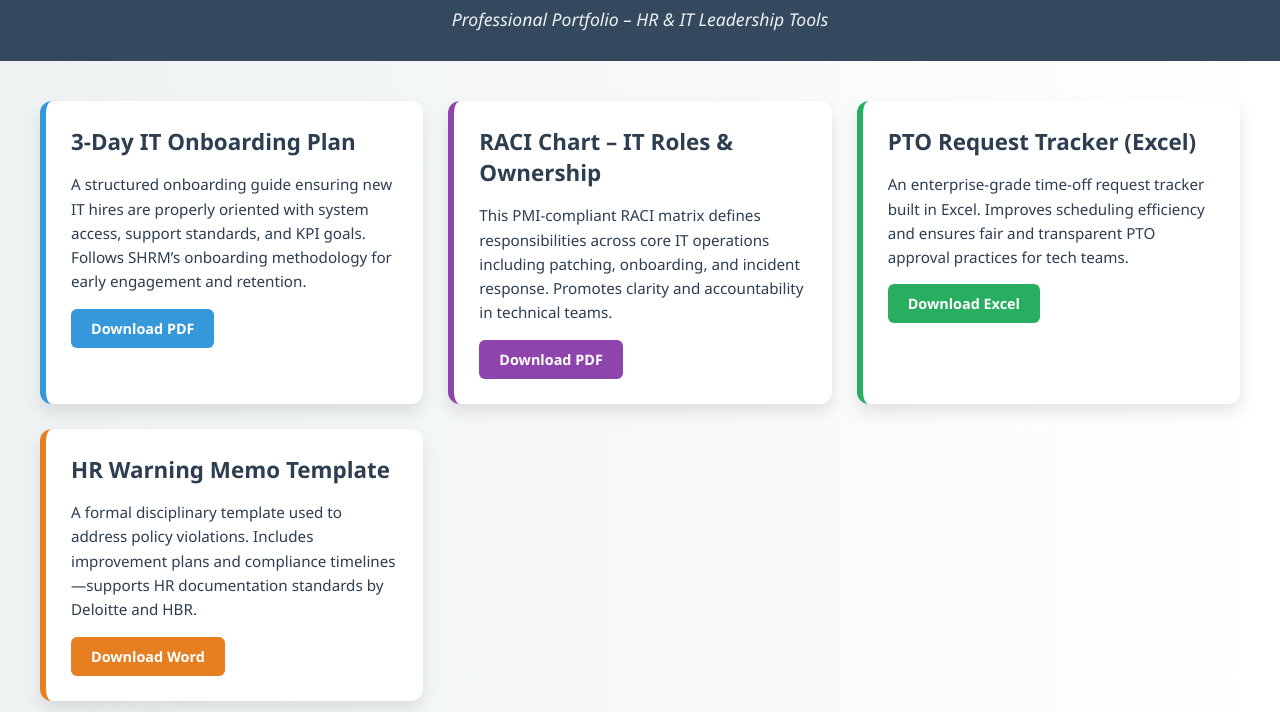
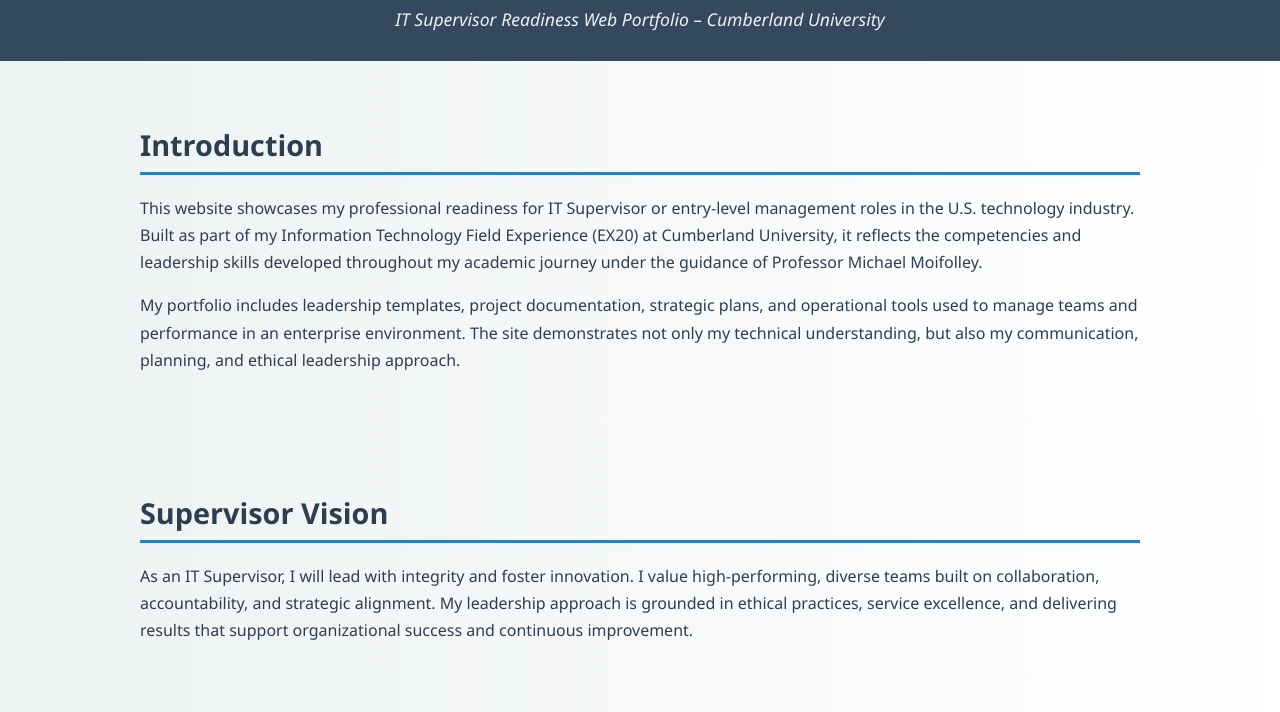
Before and after one commit to govardhanratnapuram23/customer-service-toolkit, a plain HTML site: page index.html in a window 1280 px wide. Shown: the part 88-800 px from the top of the page. Drawn offline with Linux system fonts and the light colour scheme.

Commit message:
Update index.html

```diff
--- a/index.html
+++ b/index.html
@@ -2,7 +2,7 @@
 <html lang="en">
 <head>
   <meta charset="UTF-8">
-  <title>Govardhan Rao Ratnapuram | HR & IT Leadership Toolkit</title>
+  <title>Govardhan Rao Ratnapuram | IT Supervisor Readiness Portfolio</title>
   <meta name="viewport" content="width=device-width, initial-scale=1.0">
   <style>
     body {
@@ -32,11 +32,31 @@
       font-style: italic;
     }
 
+    section {
+      padding: 40px 20px;
+      max-width: 1000px;
+      margin: auto;
+    }
+
+    section h2 {
+      font-size: 1.8rem;
+      color: #2c3e50;
+      border-bottom: 3px solid #2980b9;
+      padding-bottom: 8px;
+      margin-bottom: 20px;
+    }
+
+    section p {
+      line-height: 1.7;
+      font-size: 1rem;
+      margin-bottom: 15px;
+    }
+
     .container {
       display: grid;
       grid-template-columns: repeat(auto-fit, minmax(340px, 1fr));
       gap: 25px;
-      padding: 40px;
+      padding: 20px;
     }
 
     .card {
@@ -56,7 +76,7 @@
     .card h2 {
       margin-top: 0;
       margin-bottom: 10px;
-      font-size: 1.4rem;
+      font-size: 1.3rem;
     }
 
     .card p {
@@ -105,39 +125,55 @@
 
   <header>
     <h1>Govardhan Rao Ratnapuram</h1>
-    <p>Professional Portfolio – HR & IT Leadership Tools</p>
+    <p>IT Supervisor Readiness Web Portfolio – Cumberland University</p>
   </header>
+
+  <section>
+    <h2>Introduction</h2>
+    <p>This website showcases my professional readiness for IT Supervisor or entry-level management roles in the U.S. technology industry. Built as part of my Information Technology Field Experience (EX20) at Cumberland University, it reflects the competencies and leadership skills developed throughout my academic journey under the guidance of Professor Michael Moifolley.</p>
+
+    <p>My portfolio includes leadership templates, project documentation, strategic plans, and operational tools used to manage teams and performance in an enterprise environment. The site demonstrates not only my technical understanding, but also my communication, planning, and ethical leadership approach.</p>
+  </section>
+
+  <section>
+    <h2>Supervisor Vision</h2>
+    <p>As an IT Supervisor, I will lead with integrity and foster innovation. I value high-performing, diverse teams built on collaboration, accountability, and strategic alignment. My leadership approach is grounded in ethical practices, service excellence, and delivering results that support organizational success and continuous improvement.</p>
+  </section>
+
+  <section>
+    <h2>Featured Leadership Toolkit</h2>
 
     <div class="container">
 
       <div class="card blue">
         <h2>3-Day IT Onboarding Plan</h2>
-      <p>A structured onboarding guide ensuring new IT hires are properly oriented with system access, support standards, and KPI goals. Follows SHRM’s onboarding methodology for early engagement and retention.</p>
+        <p>A structured guide to orient new IT hires, integrating system access, KPIs, and support expectations. Aligned with SHRM onboarding standards for long-term engagement and retention.</p>
         <a class="download-btn" href="Ratnapuram_3DayOnboardingPlan.pdf" download>Download PDF</a>
       </div>
 
       <div class="card purple">
         <h2>RACI Chart – IT Roles & Ownership</h2>
-      <p>This PMI-compliant RACI matrix defines responsibilities across core IT operations including patching, onboarding, and incident response. Promotes clarity and accountability in technical teams.</p>
+        <p>A PMI-aligned RACI matrix defining clear responsibilities for patching, onboarding, and incident response tasks. Helps reduce confusion and ensures consistent project execution.</p>
         <a class="download-btn" href="Ratnapuram_RACI_Chart.pdf" download>Download PDF</a>
       </div>
 
       <div class="card green">
         <h2>PTO Request Tracker (Excel)</h2>
-      <p>An enterprise-grade time-off request tracker built in Excel. Improves scheduling efficiency and ensures fair and transparent PTO approval practices for tech teams.</p>
+        <p>Tracks staff time-off with supervisor approvals and scheduling notes. Supports fairness, reduces staffing gaps, and improves planning accuracy in IT service teams.</p>
         <a class="download-btn" href="Ratnapuram_PTO_Tracker.xlsx" download>Download Excel</a>
       </div>
 
       <div class="card orange">
         <h2>HR Warning Memo Template</h2>
-      <p>A formal disciplinary template used to address policy violations. Includes improvement plans and compliance timelines—supports HR documentation standards by Deloitte and HBR.</p>
+        <p>A formal disciplinary document template supporting HR compliance and improvement plans. Promotes clarity and accountability in addressing employee conduct.</p>
         <a class="download-btn" href="Ratnapuram_HR_Memo_Template.docx" download>Download Word</a>
       </div>
 
     </div>
+  </section>
 
   <footer>
-    &copy; 2025 Govardhan Rao Ratnapuram | All Rights Reserved
+    &copy; 2025 Govardhan Rao Ratnapuram | IT Supervisor Readiness Portfolio
   </footer>
 
 </body>
```
Lines whose indentation alone changed are shown as unchanged.
